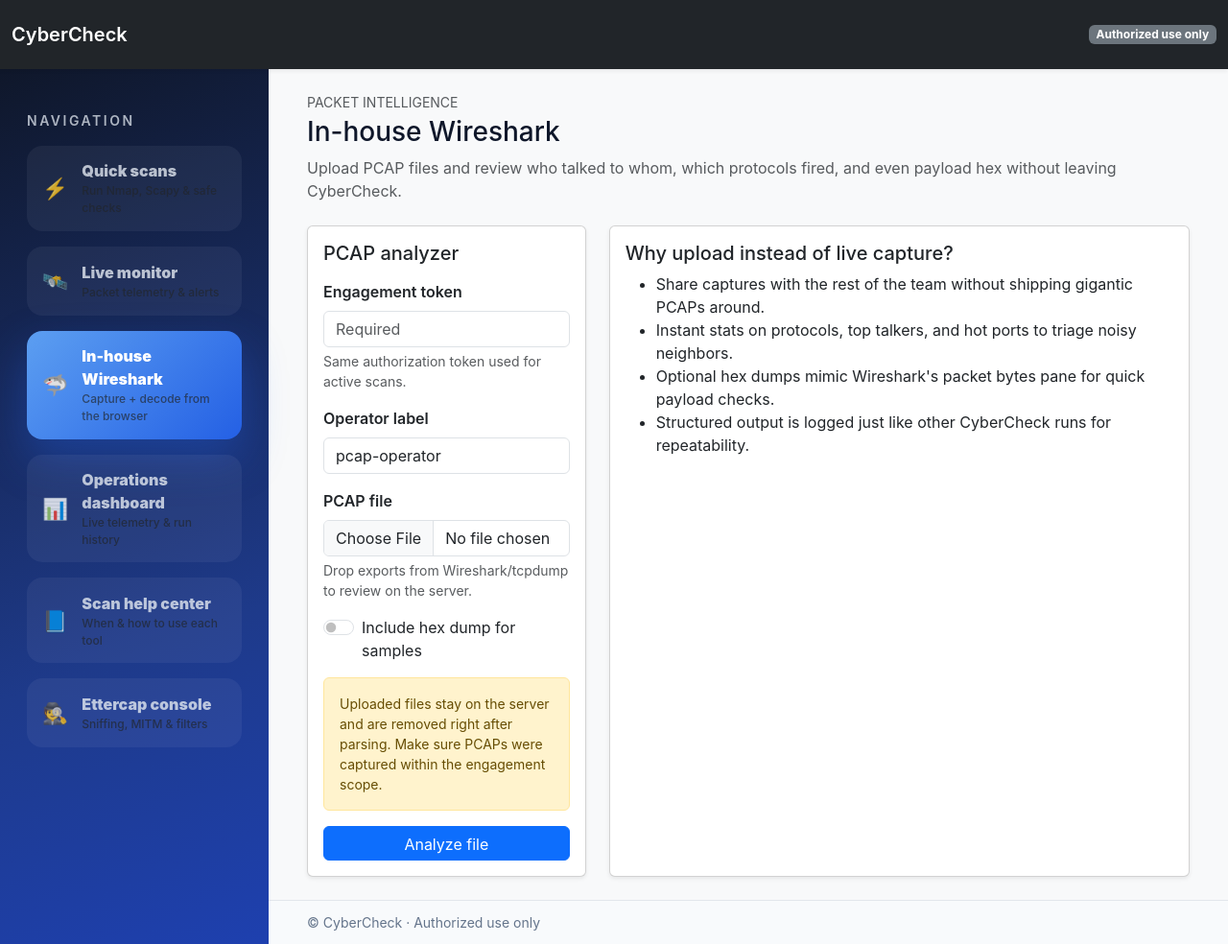
After one commit to calypsorrr/cybersecurity, a Flask app: page /wireshark in a window 1280 px wide. The commit adds this page. Shown: the whole page at 96% size. Run offline with Flask 3, Linux system fonts and the light colour scheme; some libraries are stand-ins or nearby versions.

Commit message:
Add PCAP analysis workflow

```diff
--- a/cybercheck/app.py
+++ b/cybercheck/app.py
@@ -4,8 +4,10 @@ from collections import Counter
 import shlex
 from datetime import datetime
 from pathlib import Path
+from typing import Optional
 import os
 from flask import Flask, render_template, request, redirect, url_for, flash, jsonify
+from tempfile import NamedTemporaryFile
 
 from cybercheck.config import SECRET_KEY, NMAP_PROFILES
 from cybercheck.utils.auth import require_active_session
@@ -15,6 +17,7 @@ from cybercheck.scanners.runner import run_tool
 from cybercheck.models.db import fetch_last_runs
 from cybercheck.utils.parsers import parse_bandit_json  # Bandit -> readable report
 from cybercheck.utils.monitor import network_monitor
+from cybercheck.utils.capture import analyze_pcap_file
 
 try:
     from datetime import UTC
@@ -289,6 +292,78 @@ def scan_help():
         guides=scan_guides,
         decision_matrix=decision_matrix,
         nmap_profiles=NMAP_PROFILES,
+    )
+
+
+@app.route("/wireshark")
+def wireshark_console():
+    default_state = {
+        "user": "pcap-operator",
+        "include_hex": False,
+    }
+    return render_template(
+        "wireshark.html",
+        active_page="wireshark",
+        form_state=default_state,
+        analysis=None,
+    )
+
+
+@app.route("/wireshark/analyze", methods=["POST"])
+def wireshark_analyze():
+    token = request.form.get("engagement_token")
+    if not require_active_session(token or ""):
+        flash("Valid engagement token required for PCAP reviews.", "danger")
+        return redirect(url_for("wireshark_console"))
+
+    uploaded = request.files.get("pcap_file")
+    if not uploaded or not uploaded.filename:
+        flash("Choose a PCAP file to analyze.", "warning")
+        return redirect(url_for("wireshark_console"))
+
+    user = (request.form.get("user") or "pcap-operator").strip() or "pcap-operator"
+    include_hex = request.form.get("include_hex", "0") == "1"
+    original_name = Path(uploaded.filename).name
+
+    temp_path: Optional[Path] = None
+    try:
+        with NamedTemporaryFile(delete=False, suffix=".pcap") as temp_file:
+            uploaded.save(temp_file.name)
+            temp_path = Path(temp_file.name)
+
+        analysis = analyze_pcap_file(
+            user=user,
+            file_path=temp_path,
+            include_hex=include_hex,
+            original_name=original_name,
+        )
+    finally:
+        if temp_path and temp_path.exists():
+            temp_path.unlink(missing_ok=True)
+
+    returncode = analysis.get("returncode", 0)
+    summary = (analysis.get("report") or {}).get("summary") or {}
+    packet_count = summary.get("captured", 0)
+    label = summary.get("source_label", original_name)
+
+    if returncode == 0:
+        flash(f"Analyzed {packet_count} packets from {label}.", "success")
+    elif returncode == 1 and not analysis.get("stderr"):
+        flash("The supplied PCAP did not contain any packets.", "warning")
+    else:
+        error = analysis.get("stderr") or "Failed to parse the uploaded PCAP file."
+        flash(error, "danger")
+
+    form_state = {
+        "user": user,
+        "include_hex": include_hex,
+    }
+
+    return render_template(
+        "wireshark.html",
+        active_page="wireshark",
+        form_state=form_state,
+        analysis=analysis,
     )
 
 
--- a/cybercheck/templates/layout.html
+++ b/cybercheck/templates/layout.html
@@ -54,6 +54,13 @@
               <span>
                 <strong>Live monitor</strong>
                 <small class="d-block text-muted">Packet telemetry & alerts</small>
+              </span>
+            </a>
+            <a class="nav-link {{ 'active' if (active_page|default('')) == 'wireshark' else '' }}" href="{{ url_for('wireshark_console') }}">
+              <span class="sidebar-icon" aria-hidden="true">🦈</span>
+              <span>
+                <strong>In-house Wireshark</strong>
+                <small class="d-block text-muted">Capture + decode from the browser</small>
               </span>
             </a>
             <a class="nav-link {{ 'active' if (active_page|default('')) == 'dashboard' else '' }}" href="{{ url_for('dashboard') }}">
--- /dev/null
+++ b/cybercheck/templates/wireshark.html
@@ -0,0 +1,199 @@
+{% extends "layout.html" %}
+{% block body %}
+<div class="d-flex align-items-center justify-content-between flex-wrap gap-3 mb-4">
+  <div>
+    <p class="text-uppercase text-muted small mb-1">Packet intelligence</p>
+    <h1 class="h3 mb-2">In-house Wireshark</h1>
+    <p class="text-muted mb-0">Upload PCAP files and review who talked to whom, which protocols fired, and even payload hex without leaving CyberCheck.</p>
+  </div>
+</div>
+
+<div class="row g-4">
+  <div class="col-lg-4">
+    <div class="card shadow-sm h-100">
+      <div class="card-body">
+        <h2 class="h5 mb-3">PCAP analyzer</h2>
+        <form method="POST" action="{{ url_for('wireshark_analyze') }}" enctype="multipart/form-data">
+          <div class="mb-3">
+            <label class="form-label" for="tokenInput">Engagement token</label>
+            <input type="password" class="form-control" id="tokenInput" name="engagement_token" placeholder="Required" required>
+            <div class="form-text">Same authorization token used for active scans.</div>
+          </div>
+          <div class="mb-3">
+            <label class="form-label" for="userInput">Operator label</label>
+            <input type="text" class="form-control" id="userInput" name="user" value="{{ form_state.user }}" maxlength="60">
+          </div>
+          <div class="mb-3">
+            <label class="form-label" for="fileInput">PCAP file</label>
+            <input class="form-control" type="file" id="fileInput" name="pcap_file" accept=".pcap,.pcapng,.cap,.pcap.gz" required>
+            <div class="form-text">Drop exports from Wireshark/tcpdump to review on the server.</div>
+          </div>
+          <div class="form-check form-switch my-3">
+            <input class="form-check-input" type="checkbox" role="switch" id="hexSwitch" name="include_hex" value="1" {% if form_state.include_hex %}checked{% endif %}>
+            <label class="form-check-label" for="hexSwitch">Include hex dump for samples</label>
+          </div>
+          <div class="alert alert-warning small" role="alert">
+            Uploaded files stay on the server and are removed right after parsing. Make sure PCAPs were captured within the engagement scope.
+          </div>
+          <button type="submit" class="btn btn-primary w-100">Analyze file</button>
+        </form>
+      </div>
+    </div>
+  </div>
+  <div class="col-lg-8">
+    {% if analysis and analysis.report %}
+      {% set report = analysis.report %}
+      <div class="card shadow-sm mb-4">
+        <div class="card-body">
+          <div class="d-flex flex-wrap gap-4 align-items-center mb-4">
+            <div>
+              <p class="text-uppercase text-muted small mb-1">Packets analyzed</p>
+              <div class="display-6 fw-semibold">{{ report.summary.captured }}</div>
+            </div>
+            <div>
+              <p class="text-uppercase text-muted small mb-1">Data volume</p>
+              <div class="h4 mb-0">{{ (report.summary.bytes / 1024)|round(1) }} KB</div>
+            </div>
+            <div>
+              <p class="text-uppercase text-muted small mb-1">Bandwidth</p>
+              <div class="h4 mb-0">{{ report.summary.bandwidth_bps }} bps</div>
+            </div>
+            <div>
+              <p class="text-uppercase text-muted small mb-1">Window</p>
+              <div class="h4 mb-0">{{ report.summary.duration|round(2) }}s</div>
+            </div>
+            <div>
+              <p class="text-uppercase text-muted small mb-1">Source</p>
+              <div class="h4 mb-0">{{ report.summary.source_label }}</div>
+              <small class="text-muted">{{ report.summary.filter }}</small>
+            </div>
+          </div>
+          <div class="row g-4">
+            <div class="col-md-4">
+              <h3 class="h6 text-muted text-uppercase">Protocols</h3>
+              <ul class="list-unstyled mb-0">
+                {% for entry in report.protocols %}
+                  <li class="d-flex justify-content-between"><span>{{ entry.label }}</span><span class="fw-semibold">{{ entry.count }}</span></li>
+                {% else %}
+                  <li class="text-muted">No traffic observed.</li>
+                {% endfor %}
+              </ul>
+            </div>
+            <div class="col-md-4">
+              <h3 class="h6 text-muted text-uppercase">Top talkers</h3>
+              <ul class="list-unstyled mb-0">
+                {% for entry in report.talkers %}
+                  <li class="d-flex justify-content-between"><span>{{ entry.label }}</span><span class="fw-semibold">{{ entry.count }}</span></li>
+                {% else %}
+                  <li class="text-muted">No data</li>
+                {% endfor %}
+              </ul>
+            </div>
+            <div class="col-md-4">
+              <h3 class="h6 text-muted text-uppercase">Top targets</h3>
+              <ul class="list-unstyled mb-0">
+                {% for entry in report.targets %}
+                  <li class="d-flex justify-content-between"><span>{{ entry.label }}</span><span class="fw-semibold">{{ entry.count }}</span></li>
+                {% else %}
+                  <li class="text-muted">No data</li>
+                {% endfor %}
+              </ul>
+            </div>
+          </div>
+          <div class="row g-4 mt-1">
+            <div class="col-md-6">
+              <h3 class="h6 text-muted text-uppercase">Ports</h3>
+              <ul class="list-unstyled mb-0">
+                {% for entry in report.ports %}
+                  <li class="d-flex justify-content-between"><span>{{ entry.label }}</span><span class="fw-semibold">{{ entry.count }}</span></li>
+                {% else %}
+                  <li class="text-muted">No ports recorded.</li>
+                {% endfor %}
+              </ul>
+            </div>
+            <div class="col-md-6">
+              <h3 class="h6 text-muted text-uppercase">Flows</h3>
+              <ul class="list-unstyled mb-0">
+                {% for pair in report.pairs %}
+                  <li>
+                    <div class="small text-muted">{{ pair.src }} → {{ pair.dst }}</div>
+                    <div class="fw-semibold">{{ pair.count }} packets</div>
+                  </li>
+                {% else %}
+                  <li class="text-muted">No flows available.</li>
+                {% endfor %}
+              </ul>
+            </div>
+          </div>
+        </div>
+      </div>
+      <div class="card shadow-sm">
+        <div class="card-body">
+          <div class="d-flex justify-content-between align-items-center mb-3">
+            <h2 class="h5 mb-0">Sample packets</h2>
+            <small class="text-muted">Showing up to {{ report.samples|length }} packets</small>
+          </div>
+          <div class="table-responsive">
+            <table class="table table-sm align-middle">
+              <thead>
+                <tr>
+                  <th scope="col">Time</th>
+                  <th scope="col">Source</th>
+                  <th scope="col">Destination</th>
+                  <th scope="col">Proto</th>
+                  <th scope="col">Len</th>
+                  <th scope="col">Info</th>
+                </tr>
+              </thead>
+              <tbody>
+                {% for pkt in report.samples %}
+                  <tr>
+                    <td class="text-nowrap">{{ pkt.timestamp }}</td>
+                    <td class="font-monospace">{{ pkt.src }}</td>
+                    <td class="font-monospace">{{ pkt.dst }}</td>
+                    <td>{{ pkt.proto }}</td>
+                    <td>{{ pkt.length }}</td>
+                    <td><small class="text-muted">{{ pkt.info }}</small></td>
+                  </tr>
+                  {% if pkt.hex %}
+                    <tr>
+                      <td colspan="6"><pre class="result-pre small mb-0">{{ pkt.hex }}</pre></td>
+                    </tr>
+                  {% endif %}
+                {% else %}
+                  <tr>
+                    <td colspan="6" class="text-muted">No packets captured.</td>
+                  </tr>
+                {% endfor %}
+              </tbody>
+            </table>
+          </div>
+        </div>
+      </div>
+      <div class="card shadow-sm mt-4">
+        <div class="card-body">
+          <h2 class="h6 text-uppercase text-muted">Raw transcript</h2>
+          <pre class="result-pre small mb-0">{{ analysis.stdout or 'No stdout logged.' }}</pre>
+          {% if analysis.stderr %}
+            <div class="alert alert-danger small mt-3 mb-0">{{ analysis.stderr }}</div>
+          {% endif %}
+        </div>
+      </div>
+    {% elif analysis %}
+      <div class="alert alert-danger">Analysis failed: {{ analysis.stderr or 'Unknown error' }}</div>
+    {% else %}
+      <div class="card shadow-sm h-100">
+        <div class="card-body">
+          <h2 class="h5">Why upload instead of live capture?</h2>
+          <ul class="mb-0">
+            <li>Share captures with the rest of the team without shipping gigantic PCAPs around.</li>
+            <li>Instant stats on protocols, top talkers, and hot ports to triage noisy neighbors.</li>
+            <li>Optional hex dumps mimic Wireshark's packet bytes pane for quick payload checks.</li>
+            <li>Structured output is logged just like other CyberCheck runs for repeatability.</li>
+          </ul>
+        </div>
+      </div>
+    {% endif %}
+  </div>
+</div>
+{% endblock %}
```
Also changed, not shown: cybercheck/utils/capture.py (added, +364 -0 lines).
